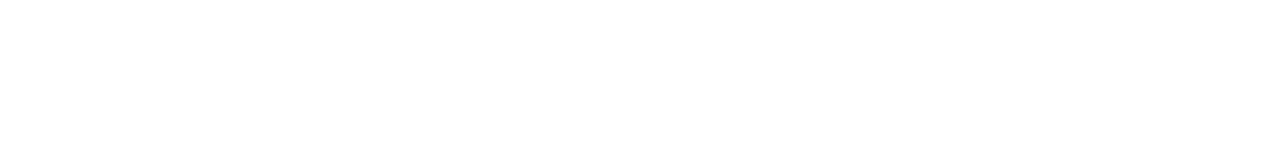
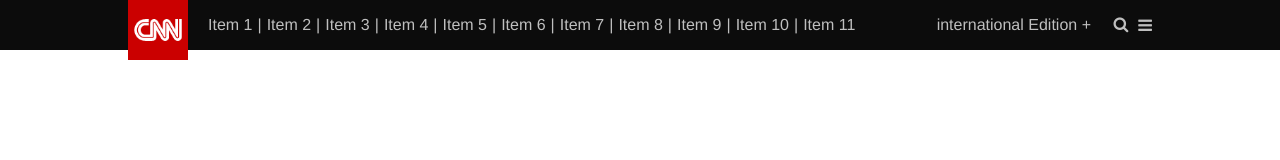
Before and after one commit to DanishKhan25/Projects, a plain HTML site: page CNN-Clone/index.html in a window 1280 px wide. Drawn offline with Linux system fonts and the light colour scheme.

Commit message:
Menu and fontawsome added

```diff
--- a/CNN-Clone/index.html
+++ b/CNN-Clone/index.html
@@ -5,7 +5,57 @@
     <meta http-equiv="X-UA-Compatible" content="IE=edge" />
     <meta name="viewport" content="width=device-width, initial-scale=1.0" />
     <link rel="stylesheet" href="style.css" />
+    <link
+      rel="stylesheet"
+      href="https://cdnjs.cloudflare.com/ajax/libs/font-awesome/4.7.0/css/font-awesome.min.css"
+    />
     <title>CNN</title>
   </head>
-  <body></body>
+  <body>
+    <header class="page-header">
+      <div class="container">
+        <div class="header-left">
+          <div class="page-logo">
+            <a href="/">
+              <img src="img/logo_cnn.png" alt="page-logo" />
+            </a>
+          </div>
+          <nav class="page-nav">
+            <ul>
+              <li><a href="">item 1</a></li>
+              <li><a href="">item 2</a></li>
+              <li><a href="">item 3</a></li>
+              <li><a href="">item 4</a></li>
+              <li><a href="">item 5</a></li>
+              <li><a href="">item 6</a></li>
+              <li><a href="">item 7</a></li>
+              <li><a href="">item 8</a></li>
+              <li><a href="">item 9</a></li>
+              <li><a href="">item 10</a></li>
+              <li><a href="">item 11</a></li>
+            </ul>
+          </nav>
+        </div>
+        <div class="header-right">
+          <div class="international-edition">
+            <input type="checkbox" name="" id="international-switcher" hidden />
+            <label for="international-switcher">international Edition +</label>
+          </div>
+          <div class="page-search">
+            <input type="checkbox" id="search-switcher" hidden />
+            <input type="search" class="page-search-field" />
+            <label for="search-switcher" class="search-switcher-label">
+              <i class="fa fa-search" aria-hidden="true"></i>
+            </label>
+          </div>
+          <div class="header-expanded-menu">
+            <input type="checkbox" id="expanded-switcher" hidden />
+            <label for="expanded-switcher">
+              <i class="fa fa-bars" aria-hidden="true"></i>
+            </label>
+          </div>
+        </div>
+      </div>
+    </header>
+  </body>
 </html>
--- a/CNN-Clone/style.css
+++ b/CNN-Clone/style.css
@@ -0,0 +1,198 @@
+/* ============================= */
+/* =RESET CSS= */
+/* ============================= */
+html,
+body,
+div,
+span,
+applet,
+object,
+iframe,
+h1,
+h2,
+h3,
+h4,
+h5,
+h6,
+p,
+blockquote,
+pre,
+a,
+abbr,
+acronym,
+address,
+big,
+cite,
+code,
+del,
+dfn,
+em,
+img,
+ins,
+kbd,
+q,
+s,
+samp,
+small,
+strike,
+strong,
+sub,
+sup,
+tt,
+var,
+b,
+u,
+i,
+center,
+dl,
+dt,
+dd,
+ol,
+ul,
+li,
+fieldset,
+form,
+label,
+legend,
+table,
+caption,
+tbody,
+tfoot,
+thead,
+tr,
+th,
+td,
+article,
+aside,
+canvas,
+details,
+embed,
+figure,
+figcaption,
+footer,
+header,
+hgroup,
+menu,
+nav,
+output,
+ruby,
+section,
+summary,
+time,
+mark,
+audio,
+video {
+  margin: 0;
+  padding: 0;
+  border: 0;
+  font-size: 100%;
+  font: inherit;
+  vertical-align: baseline;
+}
+/* HTML5 display-role reset for older browsers */
+article,
+aside,
+details,
+figcaption,
+figure,
+footer,
+header,
+hgroup,
+menu,
+nav,
+section {
+  display: block;
+}
+body {
+  line-height: 1;
+  font-family: CNN, Helvetica Neue, Helvetica, Arial, Utkal, sans-serif;
+}
+ol,
+ul {
+  list-style: none;
+}
+blockquote,
+q {
+  quotes: none;
+}
+blockquote:before,
+blockquote:after,
+q:before,
+q:after {
+  content: "";
+  content: none;
+}
+table {
+  border-collapse: collapse;
+  border-spacing: 0;
+}
+.container {
+  width: 80vw;
+  margin: 0 auto;
+}
+a {
+  text-decoration: none;
+}
+/* ============================= */
+/* =HEADER= */
+/* ============================= */
+
+.page-header {
+  height: 50px;
+  width: 100%;
+  background: #0c0c0c;
+  color: rgb(191, 191, 191);
+}
+.page-header a {
+  color: inherit;
+}
+.container {
+  display: flex;
+  justify-content: space-between;
+  align-content: center;
+  align-items: center;
+}
+
+.page-logo img {
+  height: 60px;
+  width: 60px;
+}
+.header-left {
+  display: flex;
+  height: 50px;
+}
+.header-right {
+  display: flex;
+  align-items: center;
+}
+.page-nav ul {
+  display: flex;
+  align-items: center;
+  height: 50px;
+  margin-left: 15px;
+}
+
+.page-nav ul li {
+  margin: 0 0 0 5px;
+  text-transform: capitalize;
+}
+
+.page-nav ul li::after {
+  content: "|";
+  margin-left: 5px;
+}
+.page-nav ul li:last-child::after {
+  content: "";
+}
+.page-nav a:hover {
+  color: #fff;
+}
+
+.page-search-field {
+  width: 0;
+  visibility: hidden;
+}
+
+.search-switcher-label {
+  margin: 0 10px;
+}
```
Also changed, not shown: CNN-Clone/img/logo_cnn.png (added), 1 other file.
